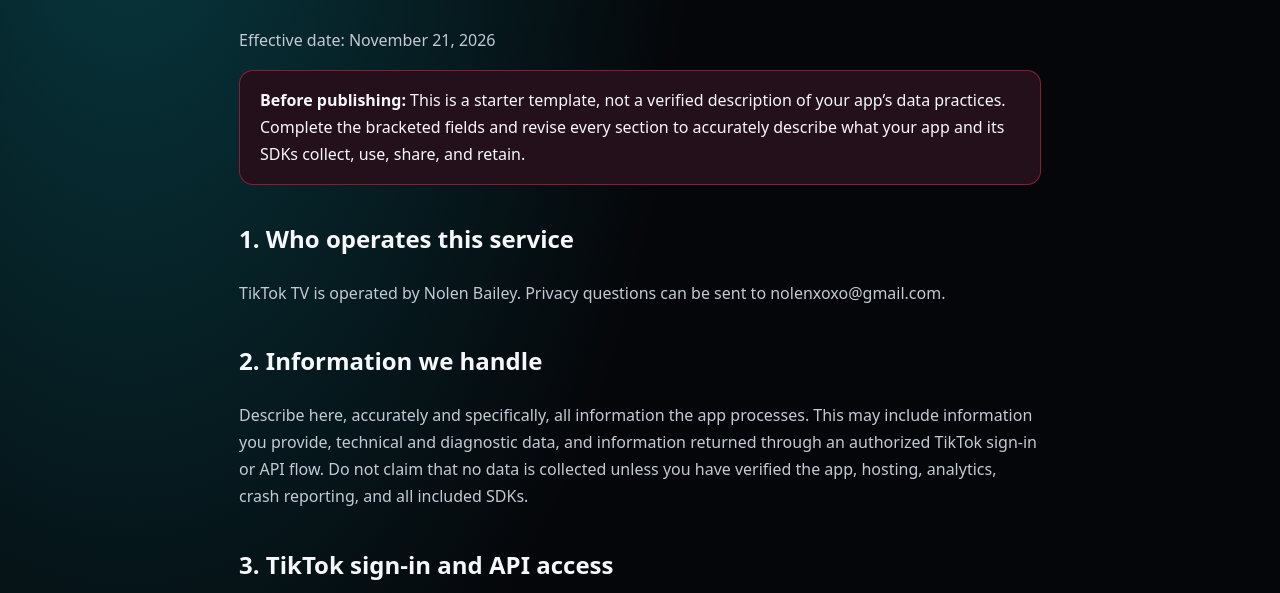
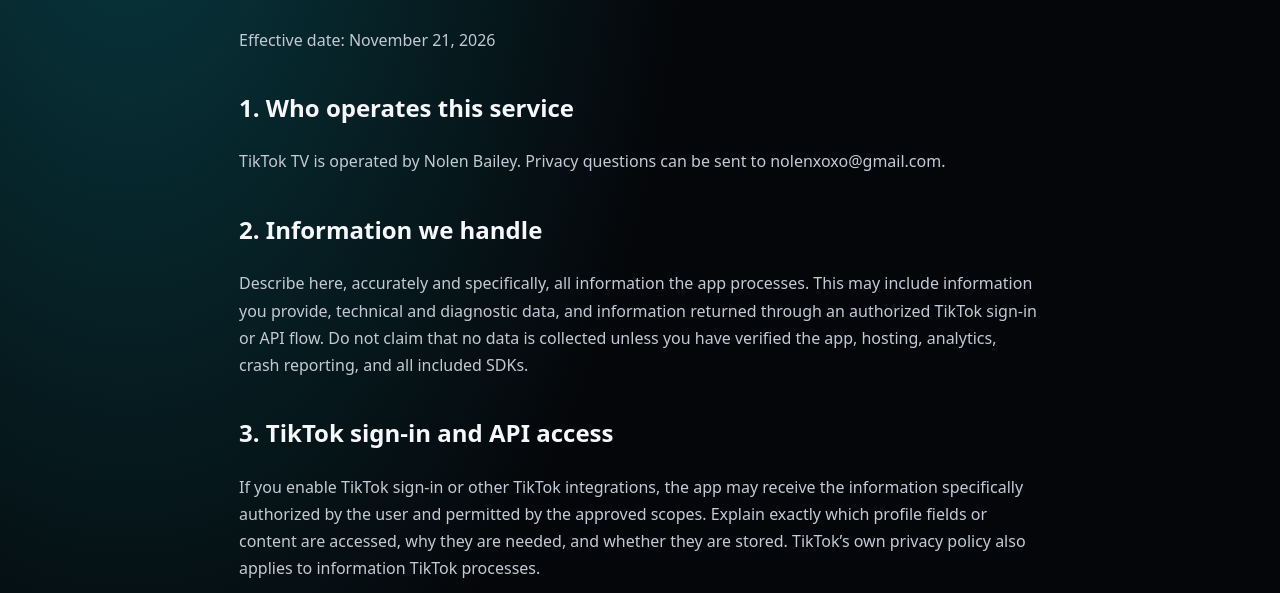
Before and after one commit to nolenxoxo/tiktok-tv, a plain HTML site: page privacy.html in a window 1280 px wide. Shown: the part 207-800 px from the top of the page. Drawn offline with Linux system fonts and the light colour scheme.

Commit message:
Update privacy.html

```diff
--- a/privacy.html
+++ b/privacy.html
@@ -5,7 +5,7 @@
 </style></head><body><main>
 <div class="brand"><a href="index.html" style="text-decoration:none;color:white">TikTok <span>TV</span></a></div>
 <h1>Privacy Policy</h1><p>Effective date: November 21, 2026</p>
-<div class="notice"><strong>Before publishing:</strong> This is a starter template, not a verified description of your app’s data practices. Complete the bracketed fields and revise every section to accurately describe what your app and its SDKs collect, use, share, and retain.</div>
+
 <h2>1. Who operates this service</h2><p>TikTok TV is operated by Nolen Bailey. Privacy questions can be sent to nolenxoxo@gmail.com.</p>
 <h2>2. Information we handle</h2><p>Describe here, accurately and specifically, all information the app processes. This may include information you provide, technical and diagnostic data, and information returned through an authorized TikTok sign-in or API flow. Do not claim that no data is collected unless you have verified the app, hosting, analytics, crash reporting, and all included SDKs.</p>
 <h2>3. TikTok sign-in and API access</h2><p>If you enable TikTok sign-in or other TikTok integrations, the app may receive the information specifically authorized by the user and permitted by the approved scopes. Explain exactly which profile fields or content are accessed, why they are needed, and whether they are stored. TikTok’s own privacy policy also applies to information TikTok processes.</p>
```
